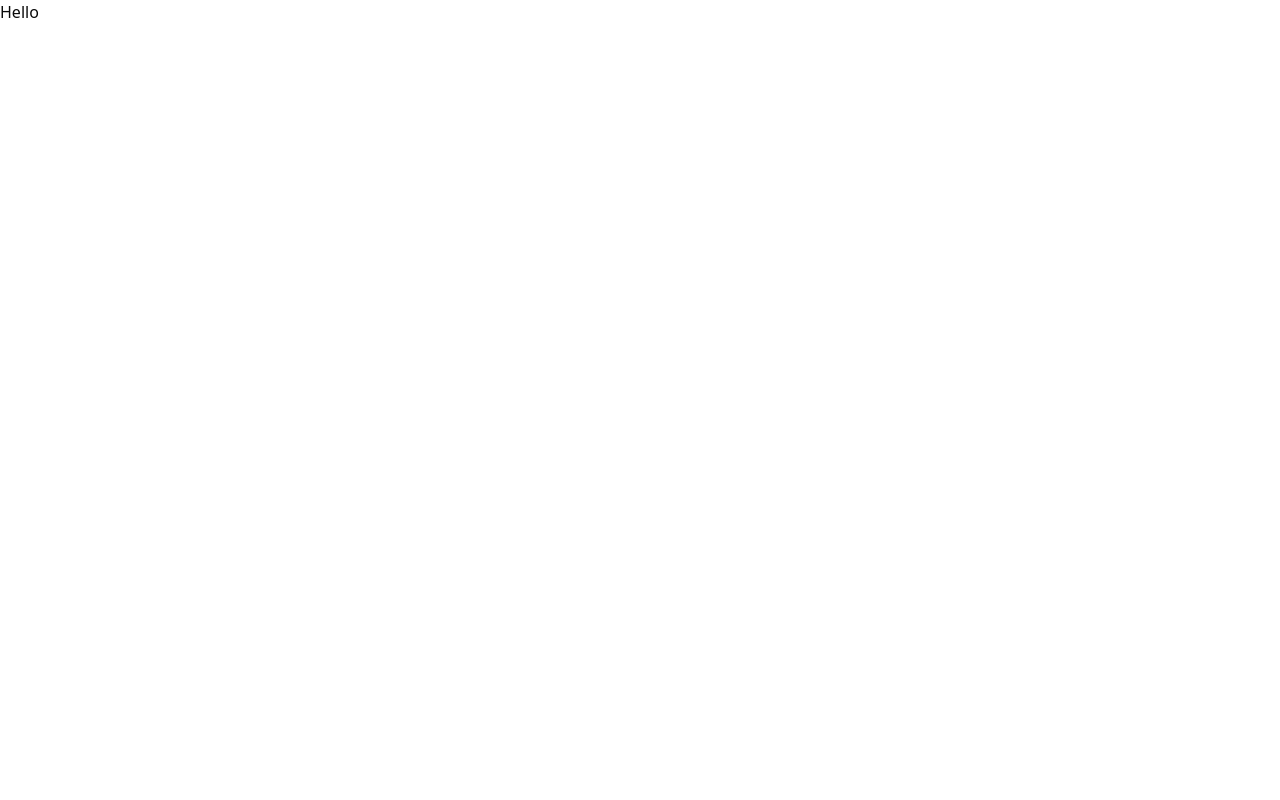
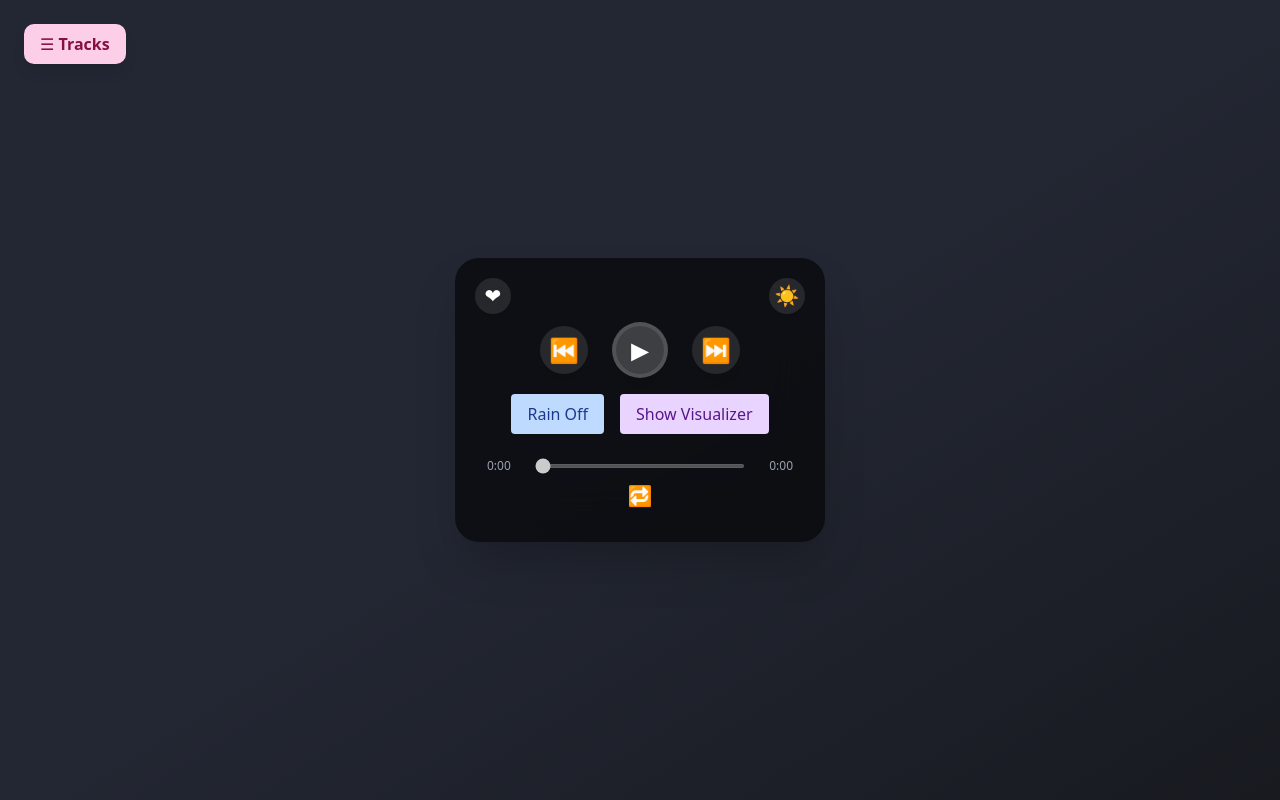
Before and after one commit to SumedhUnveil/lofi-app-test, a React (Vite) app: page / in a window 1280 px wide. Built offline with nearby package versions, Linux system fonts and the light colour scheme; no server answers.

Commit message:
Working app

```diff
--- a/src/App.tsx
+++ b/src/App.tsx
@@ -1,14 +1,13 @@
 import React from 'react';
-// import Player from './components/Player';
-// import { ThemeProvider } from './context/ThemeContext';
+import Player from './components/Player';
+import { ThemeProvider } from './context/ThemeContext';
 import './index.css';
 
 const App: React.FC = () => {
   return (
-    // <ThemeProvider>
-    //   <Player />
-    // </ThemeProvider>
-    <>Hello</>
+    <ThemeProvider>
+      <Player />
+    </ThemeProvider>
   );
 };
 
```
